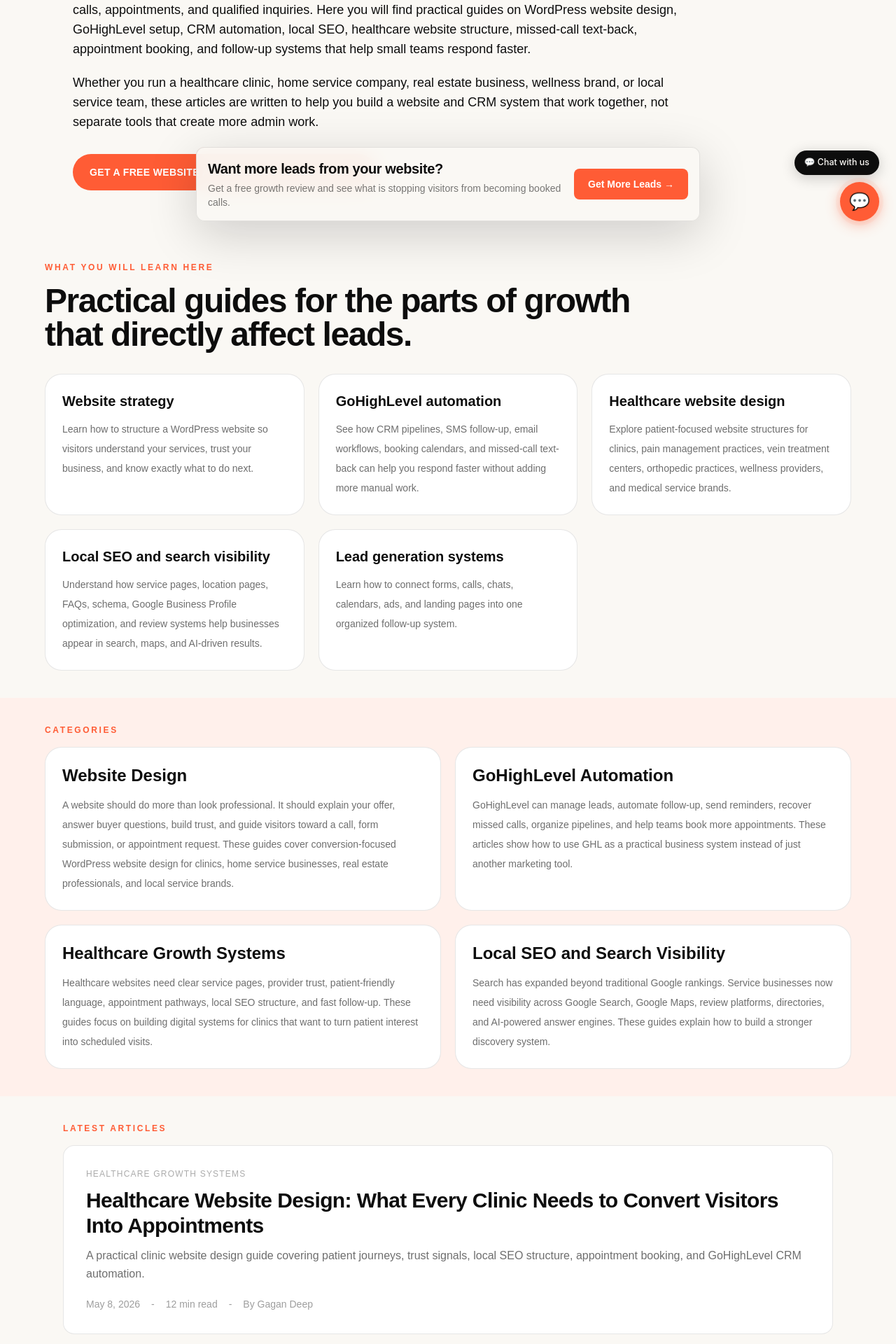
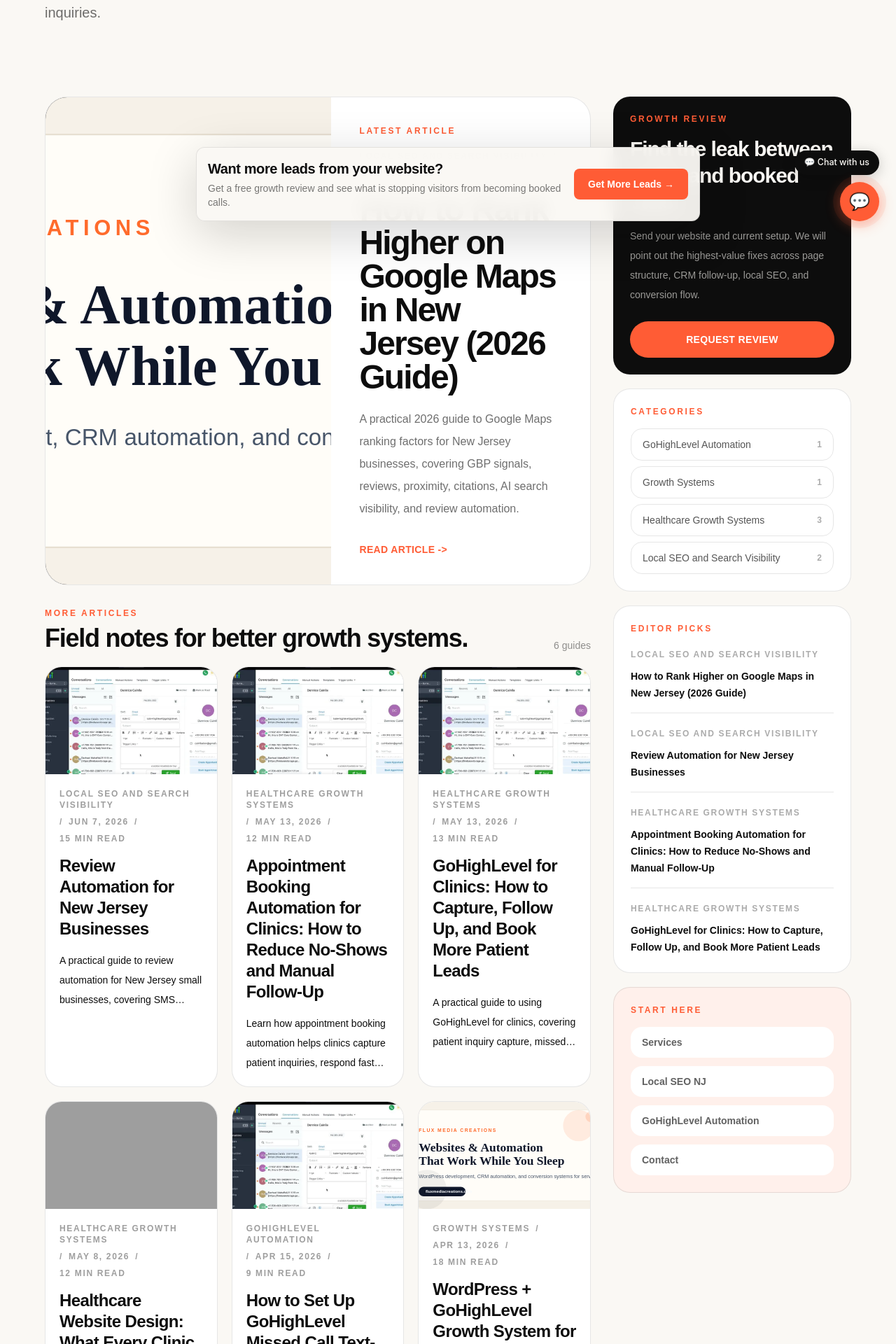
Before and after one commit to dev-gagandeep/Flux-Media-Creations, a Next.js app: page /blog in a window 1280 px wide. Shown: the part 460-2380 px from the top of the page at 70% size. Built offline with nearby package versions, Linux system fonts and the light colour scheme; grey boxes are pictures that could not be loaded; a web font is replaced by a local one.

Commit message:
Upgrade blog index layout

```diff
--- a/src/app/blog/page.tsx
+++ b/src/app/blog/page.tsx
@@ -1,8 +1,8 @@
 import type { Metadata } from "next";
+import Image from "next/image";
 import Link from "next/link";
 import { BLOG_POSTS } from "@/lib/constants";
 import { generateMeta } from "@/lib/seo";
-import TextReveal from "@/components/ui/TextReveal";
 
 export const metadata: Metadata = generateMeta({
   absoluteTitle: "Blog | WordPress, GoHighLevel & Lead Generation Playbooks for Service Businesses",
@@ -11,8 +11,7 @@ export const metadata: Metadata = generateMeta({
   path: "/blog",
 });
 
-const FEATURED_BLOG_POSTS = [
-  {
+const FEATURED_POST = {
   slug: "healthcare-website-design-clinic-conversions",
   title: "Healthcare Website Design: What Every Clinic Needs to Convert Visitors Into Appointments",
   excerpt:
@@ -21,30 +20,29 @@ const FEATURED_BLOG_POSTS = [
   readTime: "12 min read",
   category: "Healthcare Growth Systems",
   author: "Gagan Deep",
-  },
+  cover: "/images/blog/wordpress-dashboard.png",
+};
+
+const posts = [FEATURED_POST, ...BLOG_POSTS].sort((a, b) => new Date(b.date).getTime() - new Date(a.date).getTime());
+const latestPost = posts[0];
+const otherPosts = posts.slice(1);
+
+const fallbackImages = ["/images/blog/go-high-level.webp", "/images/blog/wordpress-dashboard.png", "/og-image.svg"];
+
+const faqs = [
+  ["What is a lead generation website?", "A lead generation website is built to attract the right visitors, explain the offer clearly, capture inquiries, and move prospects toward a call, quote request, booking, or appointment."],
+  ["Why connect WordPress with GoHighLevel?", "WordPress gives you control over design, SEO, service pages, content, and website ownership. GoHighLevel manages what happens after a visitor becomes a lead."],
+  ["What should a clinic website include?", "A clinic website should include clear service pages, provider information, patient trust signals, appointment CTAs, location details, FAQs, reviews, and a fast follow-up system."],
+  ["How does missed-call text-back help service businesses?", "Missed-call text-back sends an automatic SMS when a business misses a call, giving the prospect a fast way to continue the conversation."],
 ];
 
-const learnItems = [
-  ["Website strategy", "Learn how to structure a WordPress website so visitors understand your services, trust your business, and know exactly what to do next."],
-  ["GoHighLevel automation", "See how CRM pipelines, SMS follow-up, email workflows, booking calendars, and missed-call text-back can help you respond faster without adding more manual work."],
-  ["Healthcare website design", "Explore patient-focused website structures for clinics, pain management practices, vein treatment centers, orthopedic practices, wellness providers, and medical service brands."],
-  ["Local SEO and search visibility", "Understand how service pages, location pages, FAQs, schema, Google Business Profile optimization, and review systems help businesses appear in search, maps, and AI-driven results."],
-  ["Lead generation systems", "Learn how to connect forms, calls, chats, calendars, ads, and landing pages into one organized follow-up system."],
-];
+const categoryCounts = posts.reduce<Record<string, number>>((acc, post) => {
+  acc[post.category] = (acc[post.category] || 0) + 1;
+  return acc;
+}, {});
 
-const categoryIntros = [
-  ["Website Design", "A website should do more than look professional. It should explain your offer, answer buyer questions, build trust, and guide visitors toward a call, form submission, or appointment request. These guides cover conversion-focused WordPress website design for clinics, home service businesses, real estate professionals, and local service brands."],
-  ["GoHighLevel Automation", "GoHighLevel can manage leads, automate follow-up, send reminders, recover missed calls, organize pipelines, and help teams book more appointments. These articles show how to use GHL as a practical business system instead of just another marketing tool."],
-  ["Healthcare Growth Systems", "Healthcare websites need clear service pages, provider trust, patient-friendly language, appointment pathways, local SEO structure, and fast follow-up. These guides focus on building digital systems for clinics that want to turn patient interest into scheduled visits."],
-  ["Local SEO and Search Visibility", "Search has expanded beyond traditional Google rankings. Service businesses now need visibility across Google Search, Google Maps, review platforms, directories, and AI-powered answer engines. These guides explain how to build a stronger discovery system."],
-];
-
-const faqs = [
-  ["What is a lead generation website?", "A lead generation website is built to attract the right visitors, explain the offer clearly, capture inquiries, and move prospects toward a call, quote request, booking, or appointment. For service businesses, this usually includes strong service pages, local SEO, trust sections, forms, phone CTAs, booking links, and CRM integration."],
-  ["Why connect WordPress with GoHighLevel?", "WordPress gives you control over design, SEO, service pages, content, and website ownership. GoHighLevel manages what happens after a visitor becomes a lead, including SMS replies, email follow-up, booking calendars, pipelines, reminders, and missed-call recovery."],
-  ["What should a clinic website include?", "A clinic website should include clear service pages, provider information, patient trust signals, appointment CTAs, insurance or intake information, location details, FAQs, reviews, and a fast follow-up system for calls and form submissions."],
-  ["How does missed-call text-back help service businesses?", "Missed-call text-back sends an automatic SMS when a business misses a call, giving the prospect a fast way to continue the conversation. GoHighLevel's own documentation describes missed-call text-back as a way to send an automatic message immediately after a missed call."],
-];
+const categories = Object.entries(categoryCounts).sort(([a], [b]) => a.localeCompare(b));
+const sidebarPosts = posts.slice(0, 4);
 
 const faqSchema = {
   "@context": "https://schema.org",
@@ -56,125 +54,164 @@ const faqSchema = {
   })),
 };
 
+function formatDate(date: string) {
+  return new Date(date).toLocaleDateString("en-US", { month: "short", day: "numeric", year: "numeric" });
+}
+
+function postImage(post: { cover?: string }, index = 0) {
+  return post.cover || fallbackImages[index % fallbackImages.length];
+}
+
+function PostMeta({ post }: { post: { category: string; date: string; readTime: string } }) {
+  return (
+    <div className="flex flex-wrap items-center gap-2 text-xs font-semibold uppercase tracking-[0.14em] text-ink/40">
+      <span>{post.category}</span>
+      <span>/</span>
+      <span>{formatDate(post.date)}</span>
+      <span>/</span>
+      <span>{post.readTime}</span>
+    </div>
+  );
+}
+
 export default function BlogPage() {
-  const posts = [...FEATURED_BLOG_POSTS, ...BLOG_POSTS];
-
   return (
     <main>
       <script type="application/ld+json" dangerouslySetInnerHTML={{ __html: JSON.stringify(faqSchema) }} />
-      <section className="section pt-32 md:pt-36 pb-16 max-w-[1200px] mx-auto">
-        <p className="text-sm uppercase tracking-widest text-flux font-semibold mb-5">Blog</p>
-        <TextReveal
-          text="Growth playbooks for websites, automation, and lead generation."
-          className="font-display font-semibold text-4xl md:text-6xl max-w-5xl mb-6"
-          as="h1"
-        />
-        <div className="space-y-5 text-base md:text-lg text-ink/58 leading-8 max-w-4xl">
-          <p>
-            Most business websites do not fail because they look bad. They fail because visitors do not understand the offer fast enough, forms are not connected to a real follow-up system, calls get missed, and leads go cold before anyone responds.
+
+      <section className="section mx-auto max-w-[1400px] pb-12 pt-36 md:pt-44">
+        <p className="mb-5 text-sm font-semibold uppercase tracking-widest text-flux">Blog</p>
+        <h1 className="max-w-5xl font-display text-5xl font-semibold leading-[0.95] text-ink md:text-7xl" style={{ letterSpacing: "-0.055em" }}>
+          Growth playbooks for websites, automation, and lead generation.
+        </h1>
+        <p className="mt-7 max-w-3xl text-lg leading-8 text-ink/60 md:text-xl md:leading-9">
+          Premium, practical guides for service businesses that want stronger websites, cleaner local SEO, faster follow-up, and CRM systems that turn more traffic into qualified inquiries.
         </p>
-          <p>
-            The Flux Media Creations blog is built for service businesses that want a better way to turn traffic into booked calls, appointments, and qualified inquiries. Here you will find practical guides on WordPress website design, GoHighLevel setup, CRM automation, local SEO, healthcare website structure, missed-call text-back, appointment booking, and follow-up systems that help small teams respond faster.
-          </p>
-          <p>
-            Whether you run a healthcare clinic, home service company, real estate business, wellness brand, or local service team, these articles are written to help you build a website and CRM system that work together, not separate tools that create more admin work.
-          </p>
-        </div>
-        <Link href="/contact" className="mt-8 inline-flex items-center gap-3 rounded-full bg-flux px-6 py-4 text-sm font-semibold uppercase tracking-wide text-white">
-          Get a free website and CRM growth review <span aria-hidden="true">-&gt;</span>
-        </Link>
       </section>
 
-      <section className="section-sm">
-        <div className="max-w-[1200px] mx-auto">
-          <p className="text-xs uppercase tracking-[0.22em] text-flux font-semibold mb-4">What you will learn here</p>
-          <h2 className="font-display text-3xl md:text-5xl font-semibold max-w-4xl mb-8" style={{ letterSpacing: "-0.03em" }}>
-            Practical guides for the parts of growth that directly affect leads.
+      <section className="section-sm pt-0">
+        <div className="mx-auto grid max-w-[1400px] gap-8 lg:grid-cols-[minmax(0,1fr)_340px] lg:items-start">
+          <div className="space-y-8">
+            <article className="overflow-hidden rounded-[2rem] border border-ink/10 bg-white shadow-soft">
+              <Link href={`/blog/${latestPost.slug}`} className="grid min-h-[420px] gap-0 lg:grid-cols-[1.05fr_0.95fr]">
+                <div className="relative min-h-[260px] bg-ink">
+                  <Image
+                    src={postImage(latestPost)}
+                    alt=""
+                    fill
+                    priority
+                    sizes="(min-width: 1024px) 55vw, 100vw"
+                    className="object-cover"
+                  />
+                </div>
+                <div className="flex flex-col justify-between p-7 md:p-10">
+                  <div>
+                    <p className="mb-5 text-xs font-semibold uppercase tracking-[0.22em] text-flux">Latest Article</p>
+                    <PostMeta post={latestPost} />
+                    <h2 className="mt-5 font-display text-4xl font-semibold leading-tight text-ink md:text-5xl" style={{ letterSpacing: "-0.04em" }}>
+                      {latestPost.title}
                     </h2>
-          <div className="grid md:grid-cols-2 lg:grid-cols-3 gap-5">
-            {learnItems.map(([title, body]) => (
-              <article key={title} className="rounded-3xl border border-ink/10 bg-white p-6">
-                <h3 className="font-display text-xl font-semibold mb-3">{title}</h3>
-                <p className="text-sm text-ink/60 leading-7">{body}</p>
+                    <p className="mt-5 text-base leading-8 text-ink/60">{latestPost.excerpt}</p>
+                  </div>
+                  <div className="mt-8 inline-flex text-sm font-semibold uppercase tracking-wide text-flux">
+                    Read article -&gt;
+                  </div>
+                </div>
+              </Link>
+            </article>
+
+            <div>
+              <div className="mb-5 flex flex-wrap items-end justify-between gap-4">
+                <div>
+                  <p className="mb-2 text-xs font-semibold uppercase tracking-[0.22em] text-flux">More Articles</p>
+                  <h2 className="font-display text-3xl font-semibold text-ink md:text-4xl" style={{ letterSpacing: "-0.035em" }}>
+                    Field notes for better growth systems.
+                  </h2>
+                </div>
+                <span className="text-sm font-medium text-ink/45">{otherPosts.length} guides</span>
+              </div>
+
+              <div className="grid gap-5 md:grid-cols-2 xl:grid-cols-3">
+                {otherPosts.map((post, index) => (
+                  <article key={post.slug} className="group overflow-hidden rounded-3xl border border-ink/10 bg-white transition hover:-translate-y-1 hover:border-flux/50 hover:shadow-soft">
+                    <Link href={`/blog/${post.slug}`} className="block">
+                      <div className="relative aspect-[16/10] bg-cream">
+                        <Image
+                          src={postImage(post, index)}
+                          alt=""
+                          fill
+                          sizes="(min-width: 1280px) 24vw, (min-width: 768px) 45vw, 100vw"
+                          className="object-cover transition duration-500 group-hover:scale-105"
+                        />
+                      </div>
+                      <div className="p-5">
+                        <PostMeta post={post} />
+                        <h3 className="mt-4 font-display text-2xl font-semibold leading-tight text-ink transition group-hover:text-flux" style={{ letterSpacing: "-0.025em" }}>
+                          {post.title}
+                        </h3>
+                        <p className="mt-4 line-clamp-3 text-sm leading-7 text-ink/58">{post.excerpt}</p>
+                      </div>
+                    </Link>
                   </article>
                 ))}
               </div>
             </div>
-      </section>
+          </div>
 
-      <section className="section-sm bg-blush">
-        <div className="max-w-[1200px] mx-auto">
-          <p className="text-xs uppercase tracking-[0.22em] text-flux font-semibold mb-4">Categories</p>
-          <div className="grid md:grid-cols-2 gap-5">
-            {categoryIntros.map(([title, body]) => (
-              <article key={title} className="rounded-3xl border border-ink/10 bg-white p-6">
-                <h2 className="font-display text-2xl font-semibold mb-3">{title}</h2>
-                <p className="text-sm text-ink/60 leading-7">{body}</p>
-              </article>
+          <aside className="space-y-5 lg:sticky lg:top-28">
+            <div className="rounded-3xl bg-ink p-6 text-cream">
+              <p className="mb-4 text-xs font-semibold uppercase tracking-[0.22em] text-flux">Growth Review</p>
+              <h2 className="font-display text-3xl font-semibold leading-tight" style={{ letterSpacing: "-0.035em" }}>
+                Find the leak between traffic and booked calls.
+              </h2>
+              <p className="mt-4 text-sm leading-7 text-cream/60">
+                Send your website and current setup. We will point out the highest-value fixes across page structure, CRM follow-up, local SEO, and conversion flow.
+              </p>
+              <Link href="/contact" className="mt-6 inline-flex w-full items-center justify-center rounded-full bg-flux px-5 py-4 text-center text-sm font-semibold uppercase tracking-wide text-white transition hover:-translate-y-0.5">
+                Request Review
+              </Link>
+            </div>
+
+            <div className="rounded-3xl border border-ink/10 bg-white p-6">
+              <p className="mb-4 text-xs font-semibold uppercase tracking-[0.22em] text-flux">Categories</p>
+              <div className="space-y-2">
+                {categories.map(([category, count]) => (
+                  <div key={category} className="flex items-center justify-between rounded-2xl border border-ink/10 px-4 py-3">
+                    <span className="text-sm font-medium text-ink/70">{category}</span>
+                    <span className="text-xs font-semibold text-ink/35">{count}</span>
+                  </div>
                 ))}
               </div>
             </div>
-      </section>
 
-      <section className="section-sm">
-        <div className="max-w-[1100px] mx-auto">
-          <p className="text-xs uppercase tracking-[0.22em] text-flux font-semibold mb-4">Latest articles</p>
-          <div className="grid gap-6">
-            {posts.map((post) => (
-              <article key={post.slug} className="border border-ink/10 rounded-2xl bg-white p-6 md:p-8 hover:border-ink/25 transition-colors">
-                <p className="text-xs uppercase tracking-widest text-ink/35 mb-3">{post.category}</p>
-                <h2 className="font-display text-2xl md:text-3xl font-semibold mb-3" style={{ letterSpacing: "-0.02em" }}>
-                  <Link href={`/blog/${post.slug}`} className="hover:text-flux transition-colors">
-                    {post.title}
+            <div className="rounded-3xl border border-ink/10 bg-white p-6">
+              <p className="mb-4 text-xs font-semibold uppercase tracking-[0.22em] text-flux">Editor Picks</p>
+              <div className="space-y-4">
+                {sidebarPosts.map((post) => (
+                  <Link key={post.slug} href={`/blog/${post.slug}`} className="block border-b border-ink/10 pb-4 last:border-b-0 last:pb-0">
+                    <span className="text-xs font-semibold uppercase tracking-[0.14em] text-ink/35">{post.category}</span>
+                    <span className="mt-2 block text-sm font-semibold leading-6 text-ink transition hover:text-flux">{post.title}</span>
                   </Link>
-                </h2>
-                <p className="text-ink/60 leading-relaxed mb-5">{post.excerpt}</p>
-                <div className="flex flex-wrap items-center gap-4 text-sm text-ink/40">
-                  <span>{new Date(post.date).toLocaleDateString("en-US", { month: "short", day: "numeric", year: "numeric" })}</span>
-                  <span>-</span>
-                  <span>{post.readTime}</span>
-                  <span>-</span>
-                  <span>By {post.author}</span>
-                </div>
-              </article>
                 ))}
               </div>
             </div>
-      </section>
 
-      <section className="section-sm bg-ink text-cream">
-        <div className="max-w-[1000px] mx-auto text-center">
-          <h2 className="font-display text-4xl md:text-6xl font-semibold leading-tight mb-6" style={{ letterSpacing: "-0.035em" }}>
-            Want a website that captures leads and follows up automatically?
-          </h2>
-          <p className="text-lg text-cream/65 leading-8 max-w-3xl mx-auto mb-8">
-            If your website is getting traffic but not enough booked calls, the problem may not be the design alone. It may be your page structure, call-to-action flow, CRM setup, missed-call handling, or follow-up timing.
-          </p>
-          <p className="text-base text-cream/55 leading-8 max-w-3xl mx-auto mb-8">
-            Flux Media Creations builds WordPress websites and GoHighLevel automation systems for service businesses that cannot afford to lose leads. We can review your current website, identify the biggest gaps, and show you what to fix first.
-          </p>
-          <div className="flex flex-wrap justify-center gap-4">
-            <Link href="/contact" className="inline-flex items-center gap-3 rounded-full bg-flux px-6 py-4 text-sm font-semibold uppercase tracking-wide text-white">
-              Request a free growth review <span aria-hidden="true">-&gt;</span>
+            <div className="rounded-3xl border border-ink/10 bg-blush p-6">
+              <p className="mb-4 text-xs font-semibold uppercase tracking-[0.22em] text-flux">Start Here</p>
+              <div className="space-y-3">
+                {[
+                  ["Services", "/services"],
+                  ["Local SEO NJ", "/local-seo-new-jersey"],
+                  ["GoHighLevel Automation", "/services/gohighlevel-automation"],
+                  ["Contact", "/contact"],
+                ].map(([label, href]) => (
+                  <Link key={href} href={href} className="block rounded-2xl bg-white px-4 py-3 text-sm font-semibold text-ink/65 transition hover:text-flux">
+                    {label}
                   </Link>
-            <Link href="/services/full-growth-system" className="inline-flex items-center gap-3 rounded-full border border-cream/20 px-6 py-4 text-sm font-semibold uppercase tracking-wide text-cream">
-              Explore our WordPress + GoHighLevel system
-            </Link>
+                ))}
               </div>
             </div>
-      </section>
-
-      <section className="section-sm">
-        <div className="max-w-[1100px] mx-auto">
-          <p className="text-xs uppercase tracking-[0.22em] text-flux font-semibold mb-4">FAQ</p>
-          <div className="grid md:grid-cols-2 gap-5">
-            {faqs.map(([question, answer]) => (
-              <details key={question} className="group rounded-2xl border border-ink/10 bg-white p-6">
-                <summary className="cursor-pointer list-none font-display text-lg font-semibold group-open:text-flux">{question}</summary>
-                <p className="mt-4 text-sm text-ink/60 leading-7">{answer}</p>
-              </details>
-            ))}
-          </div>
+          </aside>
         </div>
       </section>
     </main>
```
Lines whose indentation alone changed are shown as unchanged.
